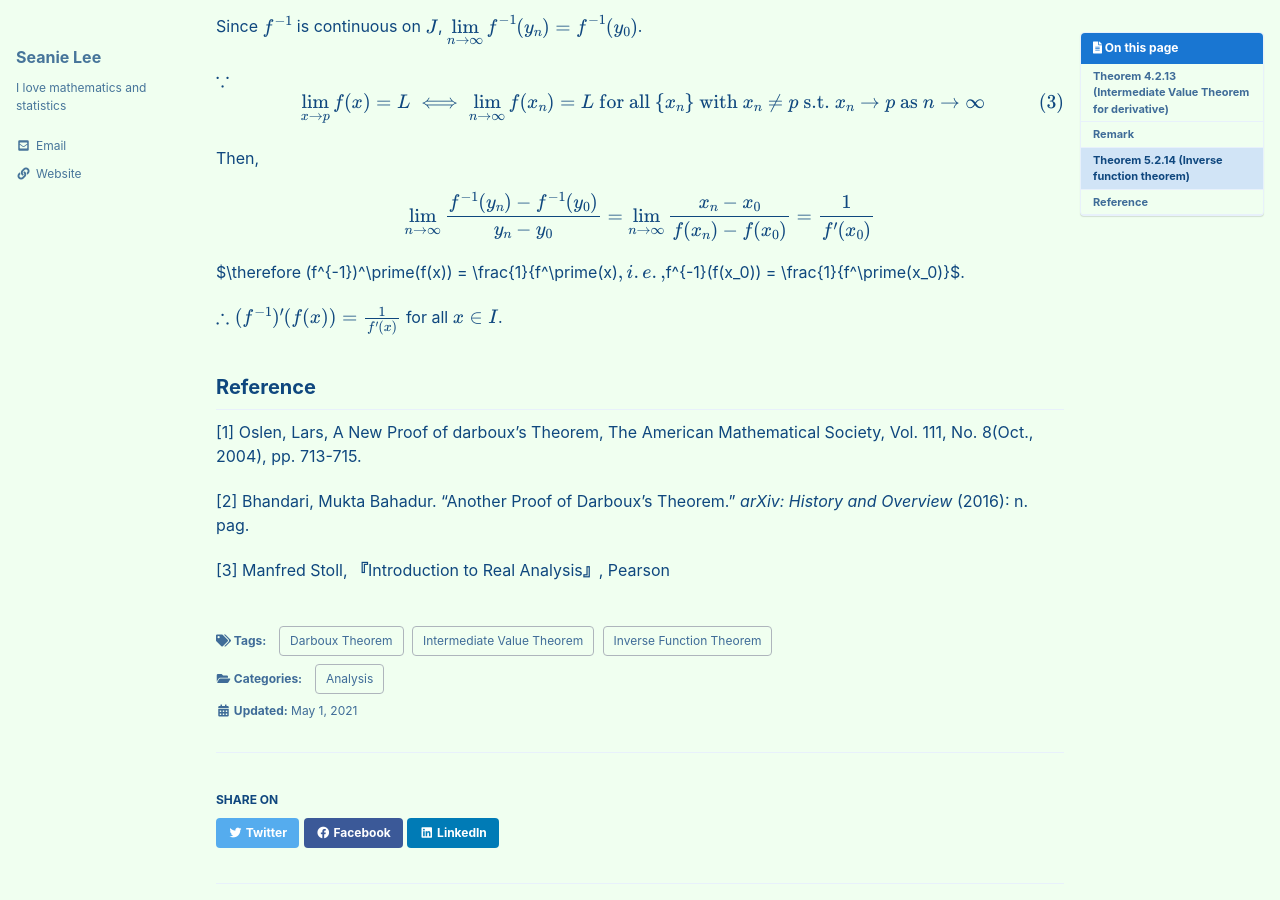
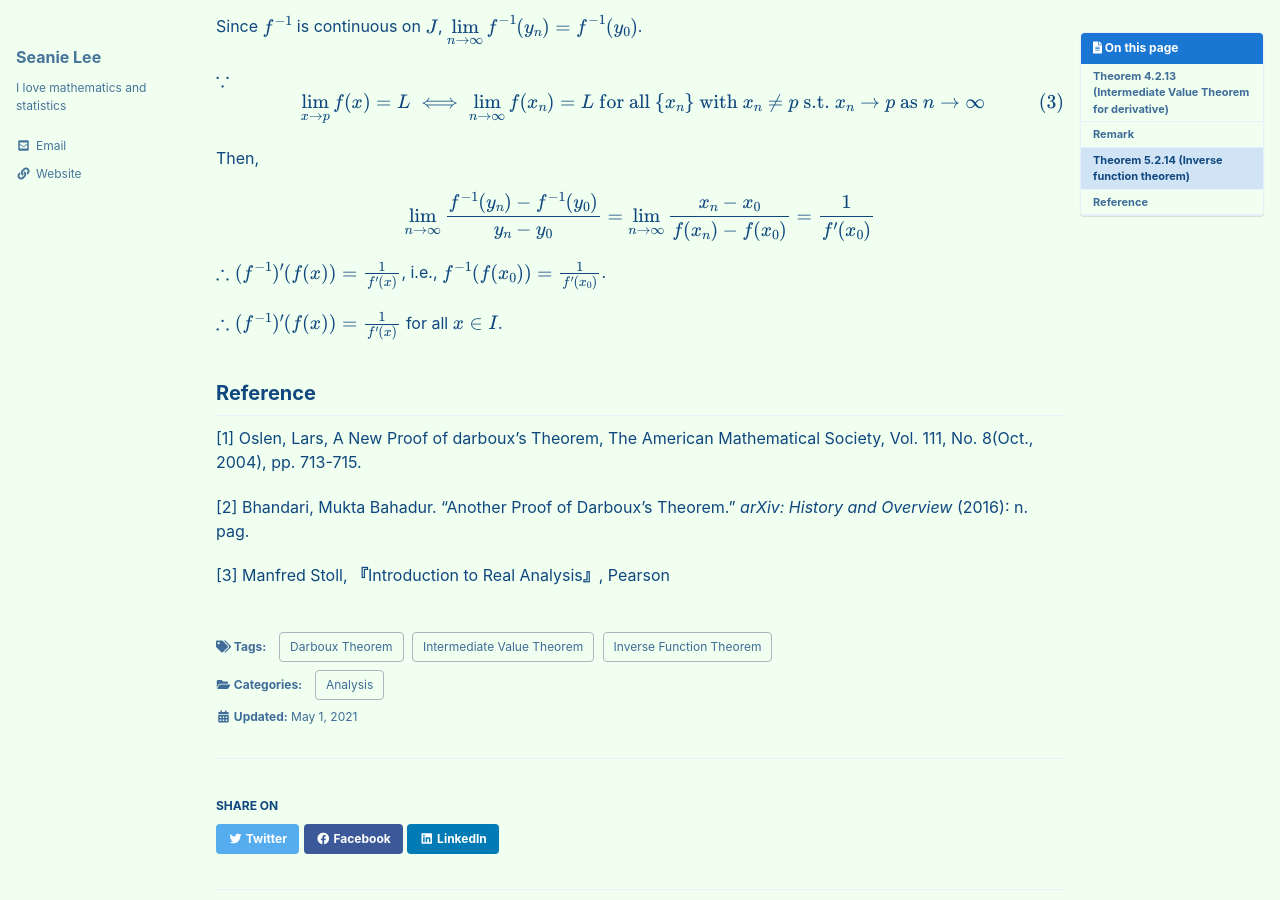
Before and after one commit to seanie12/blog, a Jekyll site: the page built from _posts/2021-05-01-IVT.md, in a window 1280 px wide and 900 px high, scrolled down 1586 px. Built offline with Jekyll 4.4.1, drawn with Linux system fonts in a browser that asks for light colours; cached includes are drawn as plain includes; formulas are drawn with MathJax 3.

Commit message:
Update 2021-05-01-IVT.md

```diff
--- a/_posts/2021-05-01-IVT.md
+++ b/_posts/2021-05-01-IVT.md
@@ -103,7 +103,7 @@ $$
 \lim_{n\to\infty}\frac{f^{-1}(y_n)-f^{-1}(y_0)}{y_n - y_0} = \lim_{n\to\infty}\frac{x_n - x_0}{f(x_n)-f(x_0)} = \frac{1}{f^\prime(x_0)}
 $$
 
-$\therefore (f^{-1})^\prime(f(x)) = \frac{1}{f^\prime(x)$, i.e., $f^{-1}(f(x_0)) = \frac{1}{f^\prime(x_0)}$.
+$\therefore (f^{-1})^\prime(f(x)) = \frac{1}{f^\prime(x)}$, i.e., $f^{-1}(f(x_0)) = \frac{1}{f^\prime(x_0)}$.
 
 $\therefore (f^{-1})^\prime(f(x))=\frac{1}{f^\prime(x)}$ for all $x\in I$.
 $$\tag*{$\square$}$$
```
